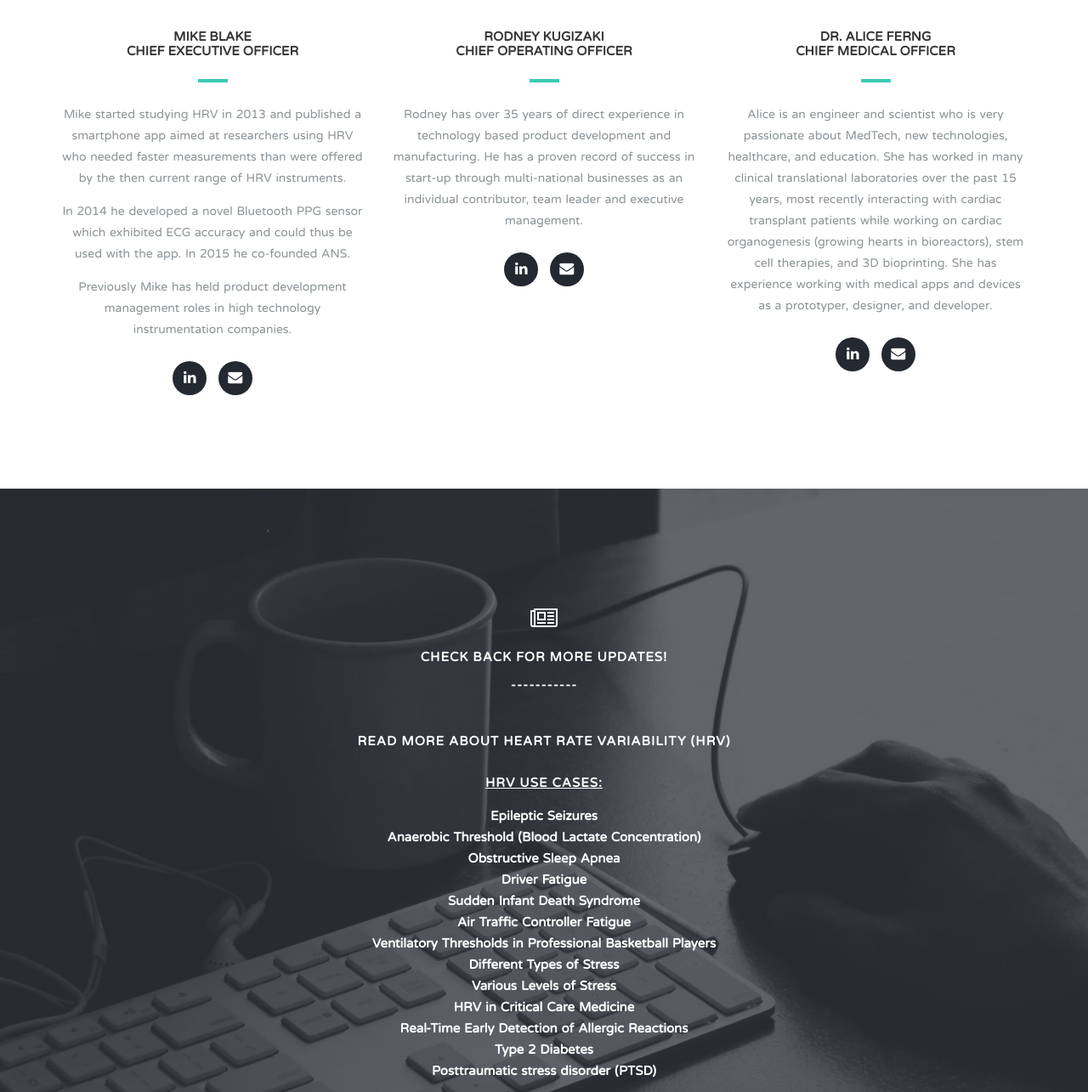
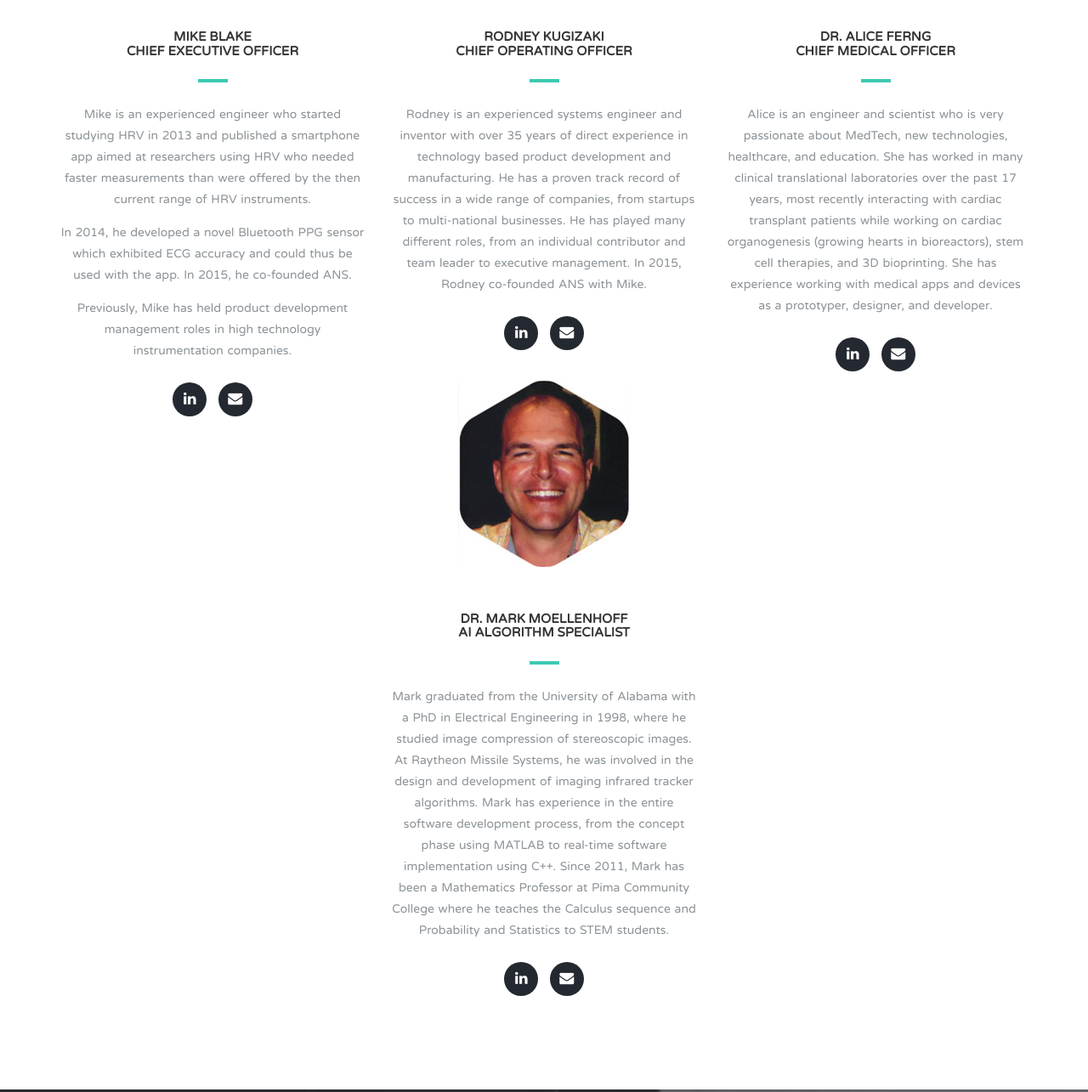
Before and after one commit to aferng/AutonomicSys, a plain HTML site: page index.html in a window 1280 px wide. Shown: the part 6240-7525 px from the top of the page at 85% size. Drawn offline with nearby package versions, Linux system fonts and the light colour scheme.

Commit message:
update team member

```diff
--- a/index.html
+++ b/index.html
@@ -249,9 +249,9 @@
                       <div class="col-md-4 wp5">
                         <img src="img/team-01.png" alt="Team Member">
                         <h2>Mike Blake<br>Chief Executive Officer</h2>
-                        <p>Mike started studying HRV in 2013 and published a smartphone app aimed at researchers using HRV who needed faster measurements than were offered by the then current range of HRV instruments.</p>
-                        <p>In 2014 he developed a novel Bluetooth PPG sensor which exhibited ECG accuracy and could thus be used with the app. In 2015 he co-founded ANS.</p>
-                        <p>Previously Mike has held product development management roles in high technology instrumentation companies.</p>
+                        <p>Mike is an experienced engineer who started studying HRV in 2013 and published a smartphone app aimed at researchers using HRV who needed faster measurements than were offered by the then current range of HRV instruments.</p>
+                        <p>In 2014, he developed a novel Bluetooth PPG sensor which exhibited ECG accuracy and could thus be used with the app. In 2015, he co-founded ANS.</p>
+                        <p>Previously, Mike has held product development management roles in high technology instrumentation companies.</p>
                         <div class="social">
                           <ul class="social-buttons">
                             <li><a href="https://linkedin.com/in/mike-blake-2422742" class="social-btn"><i class="fa fa-linkedin"></i></a></li>
@@ -262,7 +262,7 @@
                       <div class="col-md-4 wp5 delay-05s">
                         <img src="img/team-02.png" alt="Team Member">
                         <h2>Rodney Kugizaki<br>Chief Operating Officer</h2>
-                        <p>Rodney has over 35 years of direct experience in technology based product development and manufacturing. He has a proven record of success in start-up through multi-national businesses as an individual contributor, team leader and executive management.
+                        <p>Rodney is an experienced systems engineer and inventor with over 35 years of direct experience in technology based product development and manufacturing. He has a proven track record of success in a wide range of companies, from startups to multi-national businesses. He has played many different roles, from an individual contributor and team leader to executive management. In 2015, Rodney co-founded ANS with Mike.
                         </p>
                         <div class="social">
                           <ul class="social-buttons">
@@ -274,11 +274,22 @@
                       <div class="col-md-4 wp5 delay-1s">
                         <img src="img/team-03.jpg" alt="Team Member">
                         <h2>Dr. Alice Ferng<br>Chief Medical Officer</h2>
-                        <p>Alice is an engineer and scientist who is very passionate about MedTech, new technologies, healthcare, and education. She has worked in many clinical translational laboratories over the past 15 years, most recently interacting with cardiac transplant patients while working on cardiac organogenesis (growing hearts in bioreactors), stem cell therapies, and 3D bioprinting. She has experience working with medical apps and devices as a prototyper, designer, and developer. </p>
+                        <p>Alice is an engineer and scientist who is very passionate about MedTech, new technologies, healthcare, and education. She has worked in many clinical translational laboratories over the past 17 years, most recently interacting with cardiac transplant patients while working on cardiac organogenesis (growing hearts in bioreactors), stem cell therapies, and 3D bioprinting. She has experience working with medical apps and devices as a prototyper, designer, and developer. </p>
                         <div class="social">
                           <ul class="social-buttons">
                             <li><a href="https://www.linkedin.com/in/aferng" class="social-btn"><i class="fa fa-linkedin"></i></a></li>
                             <li><a href="mailto:alice@autonomicsys.com" class="social-btn"><i class="fa fa-envelope"></i></a></li>
+                          </ul>
+                        </div>
+                      </div>
+                      <div class="col-md-4 wp5 delay-1s">
+                        <img src="img/team-04.jpg" alt="Team Member">
+                        <h2>Dr. Mark Moellenhoff<br>AI Algorithm Specialist</h2>
+                        <p>Mark graduated from the University of Alabama with a PhD in Electrical Engineering in 1998, where he studied image compression of stereoscopic images. At Raytheon Missile Systems, he was involved in the design and development of imaging infrared tracker algorithms. Mark has experience in the entire software development process, from the concept phase using MATLAB to real-time software implementation using C++. Since 2011, Mark has been a Mathematics Professor at Pima Community College where he teaches the Calculus sequence and Probability and Statistics to STEM students.</p>
+                        <div class="social">
+                          <ul class="social-buttons">
+                            <li><a href="https://www.linkedin.com/in/mark-moellenhoff-920073a" class="social-btn"><i class="fa fa-linkedin"></i></a></li>
+                            <li><a href="mailto:mark@autonomicsys.com" class="social-btn"><i class="fa fa-envelope"></i></a></li>
                           </ul>
                         </div>
                       </div>
```
Also changed, not shown: img/team-04.jpg (added).
